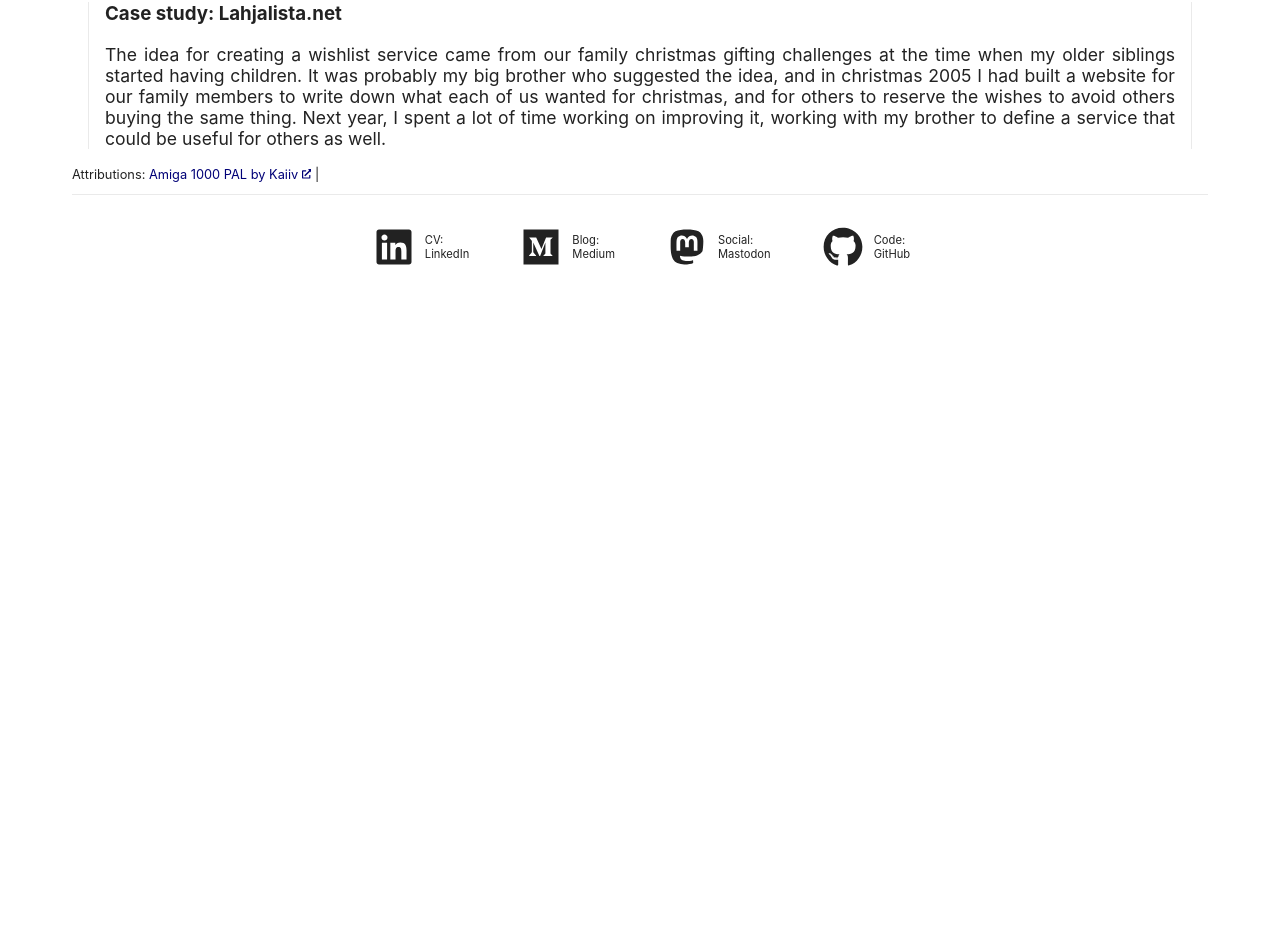
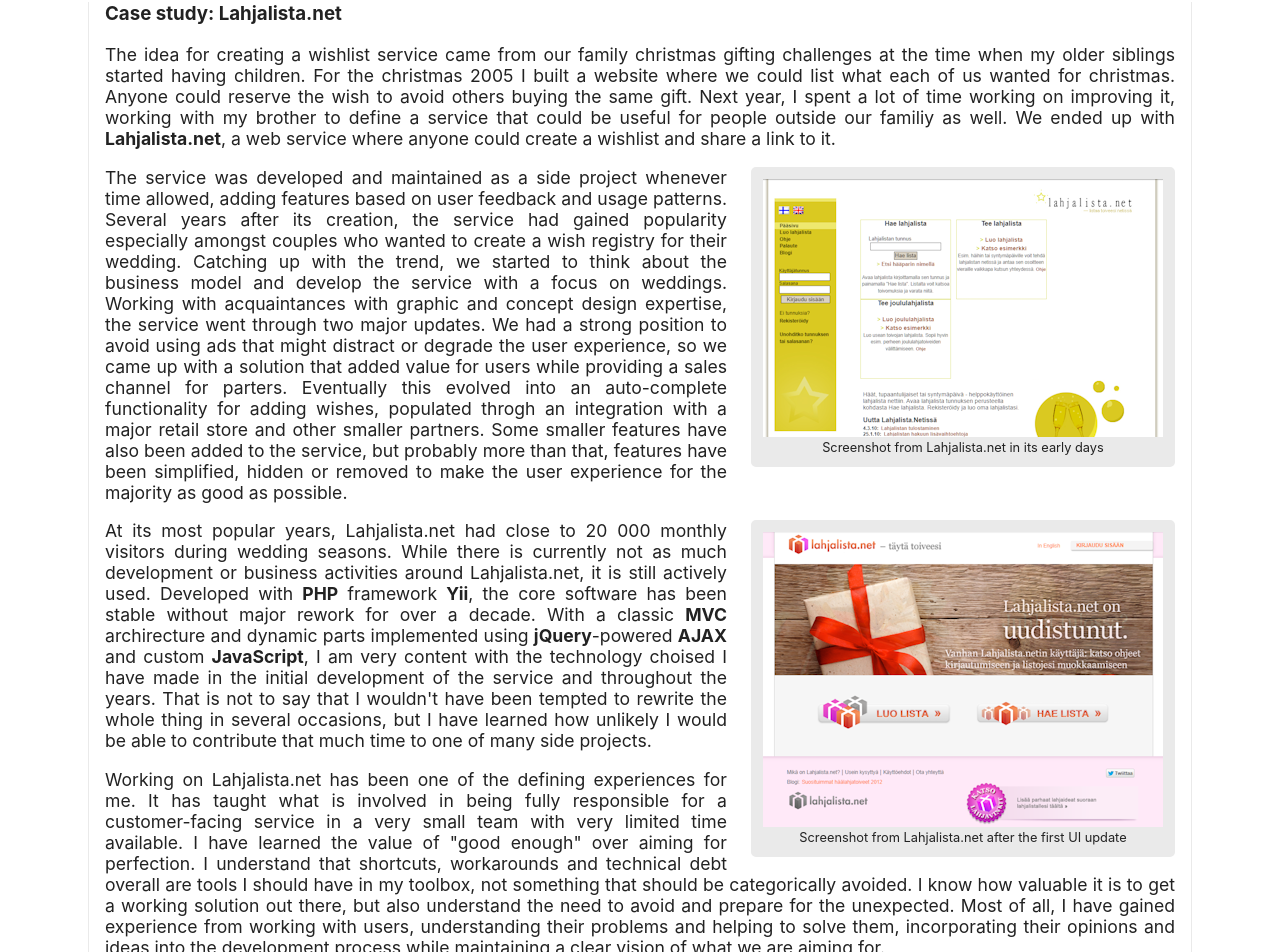
Before and after one commit to vuorinem/mikko.vuorinen.info, a Next.js app: page /history in a window 1280 px wide. Shown: the part 3980-4932 px from the top of the page. Before the commit the page ends 4279 px from the top, so only its background shows below. Built offline with nearby package versions, Linux system fonts and the light colour scheme; a web font is replaced by a local one.

Commit message:
Add Lahjalista case study

```diff
--- a/app/history/page.tsx
+++ b/app/history/page.tsx
@@ -8,6 +8,8 @@ import amigaImage from '../../public/history/amiga.jpg'
 import cardealerImage from '../../public/history/cardealer_screenshot.png'
 import jklautoImage from '../../public/history/jklautotarvike_screenshot.png'
 import opekaImage from '../../public/history/opeka_report_screenshot.png'
+import lahjalista2010 from '../../public/history/lahjalista-2010.png'
+import lahjalista2013 from '../../public/history/lahjalista-2013.png'
 
 export default function History() {
 
@@ -106,7 +108,7 @@ export default function History() {
                     <p>Screenshot from one of the Opeka report pages</p>
                 </div>
                 <p>
-                    The questionnaires were directed to teachers, so we worked directly with them to make sure they could use the system with as little friction as possible, and that the answers were meaningful when analyzing the data. This involved tailoring the contents to hit the perfect balance between the amount of time teachers had to spend answering and the amount of data we could gather. We used graphical question formats and visualizations of respondents&quot; answers compared to their peers to make answering easier and more rewarding. Getting <b>feedback</b> was essential as the technology experience level and the situational context where the system was used was very different from our own.
+                    The questionnaires were directed to teachers, so we worked directly with them to make sure they could use the system with as little friction as possible, and that the answers were meaningful when analyzing the data. This involved tailoring the contents to hit the perfect balance between the amount of time teachers had to spend answering and the amount of data we could gather. We used graphical question formats and visualizations of respondents&apos; answers compared to their peers to make answering easier and more rewarding. Getting <b>feedback</b> was essential as the technology experience level and the situational context where the system was used was very different from our own.
                 </p>
                 <p>
                     Working with schools, the goverment and various administrative bodies was a key part in the project in many ways. To demonstrate the usefulness of Opeka for decision makers we highlighted the importance of gathering the data and showed how our way of gathering it was better than the alternatives. In addition to research publications from the gathered data, we also built various reports into the systems that could be accessed by different levels of administration, and a more restricted public view. Although my role was more on the technical side, I had gained a lot of experience about the subject to give my opinion on contents questions as well, and I was a key part in discussions when planning new features and evaluating their feasibility.
@@ -124,14 +126,35 @@ export default function History() {
             <section>
                 <h2>Freelancing over the years</h2>
                 <p>
-                    Ever since I built my first website, I have done various freelance projects to build websites and other web-based systems as a part-time job. The car dealer website grew into several websites for sister companies, with an <b>integration to on-premise sales system</b> (and later on an external SaaS offering the company migrated to). Used car stock was displayed in rea-time on the website, and the sales staff could use a back-office tool to enrich the online view with details that the on-premise system didn&quot;t support. In addition to the website, I also built a calendar system for arranging meetings, tracking holidays, booking meeting rooms and various functions as required. The calendar was in active use for over ten years, and still had some uses after 15 years since its conception, making it my second-longest living online creation. Which brings me to the one in the first place...
+                    Ever since I built my first website, I have done various freelance projects to build websites and other web-based systems as a part-time job. The car dealer website grew into several websites for sister companies, with an <b>integration to on-premise sales system</b> (and later on an external SaaS offering the company migrated to). Used car stock was displayed in real-time on the website, and the sales staff could use a back-office tool to enrich the online view with details that the on-premise system didn&apos;t support. In addition to the website, I also built a calendar system for arranging meetings, tracking holidays, booking meeting rooms and various functions as required. The calendar was in active use for over ten years, and still had some uses after 15 years since its conception, making it my second-longest living online creation. Which brings me to the one in the first place...
                 </p>
             </section>
 
             <section className={styles.caseStudy}>
                 <h3>Case study: Lahjalista.net</h3>
                 <p>
-                    The idea for creating a wishlist service came from our family christmas gifting challenges at the time when my older siblings started having children. It was probably my big brother who suggested the idea, and in christmas 2005 I had built a website for our family members to write down what each of us wanted for christmas, and for others to reserve the wishes to avoid others buying the same thing. Next year, I spent a lot of time working on improving it, working with my brother to define a service that could be useful for others as well.
+                    The idea for creating a wishlist service came from our family christmas gifting challenges at the time when my older siblings started having children. For the christmas 2005 I built a website where we could list what each of us wanted for christmas. Anyone could reserve the wish to avoid others buying the same gift. Next year, I spent a lot of time working on improving it, working with my brother to define a service that could be useful for people outside our familiy as well. We ended up with <b>Lahjalista.net</b>, a web service where anyone could create a wishlist and share a link to it.
+                </p>
+                <div className={styles.screenshot}>
+                    <Image
+                        src={lahjalista2010}
+                        alt="Screenshot from Lahjalista.net front page" />
+                    <p>Screenshot from Lahjalista.net in its early days</p>
+                </div>
+                <p>
+                    The service was developed and maintained as a side project whenever time allowed, adding features based on user feedback and usage patterns. Several years after its creation, the service had gained popularity especially amongst couples who wanted to create a wish registry for their wedding. Catching up with the trend, we started to think about the business model and develop the service with a focus on weddings. Working with acquaintances with graphic and concept design expertise, the service went through two major updates. We had a strong position to avoid using ads that might distract or degrade the user experience, so we came up with a solution that added value for users while providing a sales channel for parters. Eventually this evolved into an auto-complete functionality for adding wishes, populated throgh an integration with a major retail store and other smaller partners. Some smaller features have also been added to the service, but probably more than that, features have been simplified, hidden or removed to make the user experience for the majority as good as possible.
+                </p>
+                <div className={styles.screenshot}>
+                    <Image
+                        src={lahjalista2013}
+                        alt="Screenshot from Lahjalista.net front page" />
+                    <p>Screenshot from Lahjalista.net after the first UI update</p>
+                </div>
+                <p>
+                    At its most popular years, Lahjalista.net had close to 20 000 monthly visitors during wedding seasons. While there is currently not as much development or business activities around Lahjalista.net, it is still actively used. Developed with <b>PHP</b> framework <b>Yii</b>, the core software has been stable without major rework for over a decade. With a classic <b>MVC</b> archirecture and dynamic parts implemented using <b>jQuery</b>-powered <b>AJAX</b> and custom <b>JavaScript</b>, I am very content with the technology choised I have made in the initial development of the service and throughout the years. That is not to say that I wouldn&apos;t have been tempted to rewrite the whole thing in several occasions, but I have learned how unlikely I would be able to contribute that much time to one of many side projects.
+                </p>
+                <p>
+                    Working on Lahjalista.net has been one of the defining experiences for me. It has taught what is involved in being fully responsible for a customer-facing service in a very small team with very limited time available. I have learned the value of &quot;good enough&quot; over aiming for perfection. I understand that shortcuts, workarounds and technical debt overall are tools I should have in my toolbox, not something that should be categorically avoided. I know how valuable it is to get a working solution out there, but also understand the need to avoid and prepare for the unexpected. Most of all, I have gained experience from working with users, understanding their problems and helping to solve them, incorporating their opinions and ideas into the development process while maintaining a clear vision of what we are aiming for.
                 </p>
             </section>
 
```
Also changed, not shown: public/history/lahjalista-2010.png (added), public/history/lahjalista-2013.png (added).
